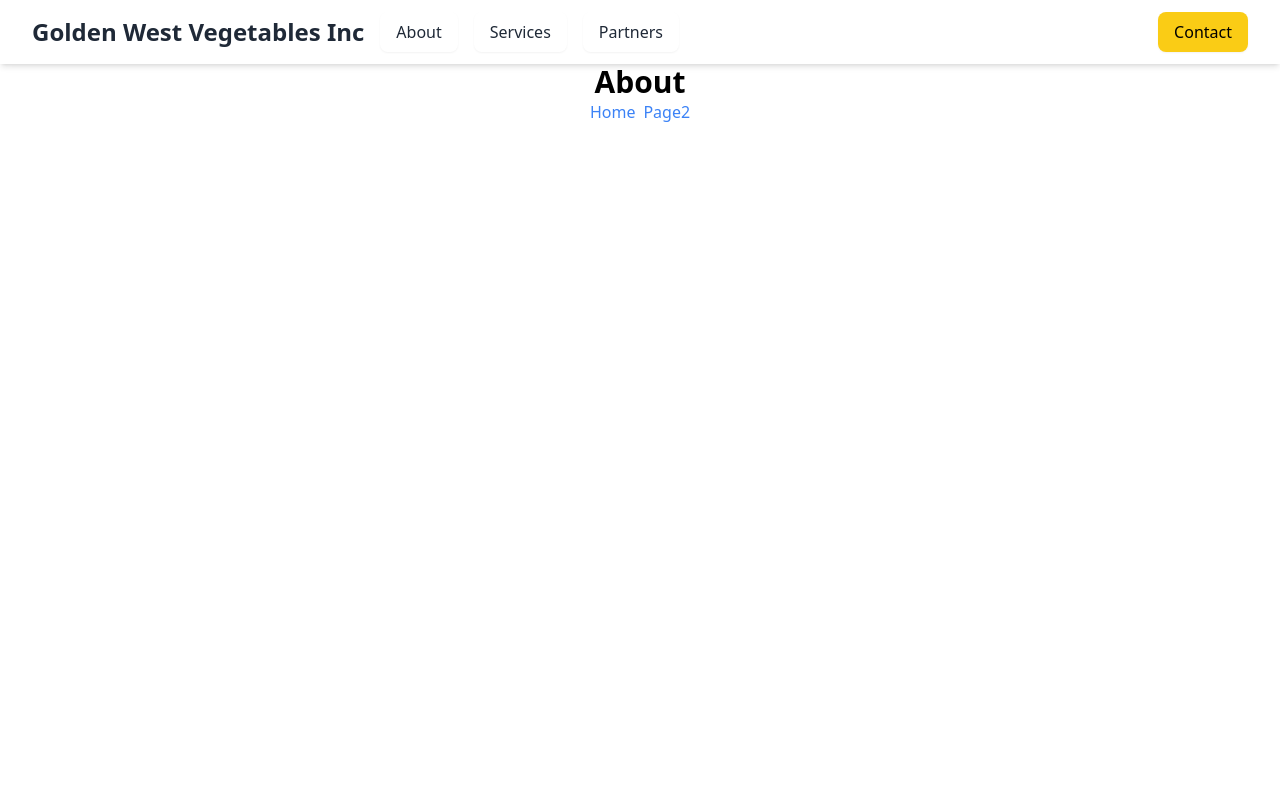
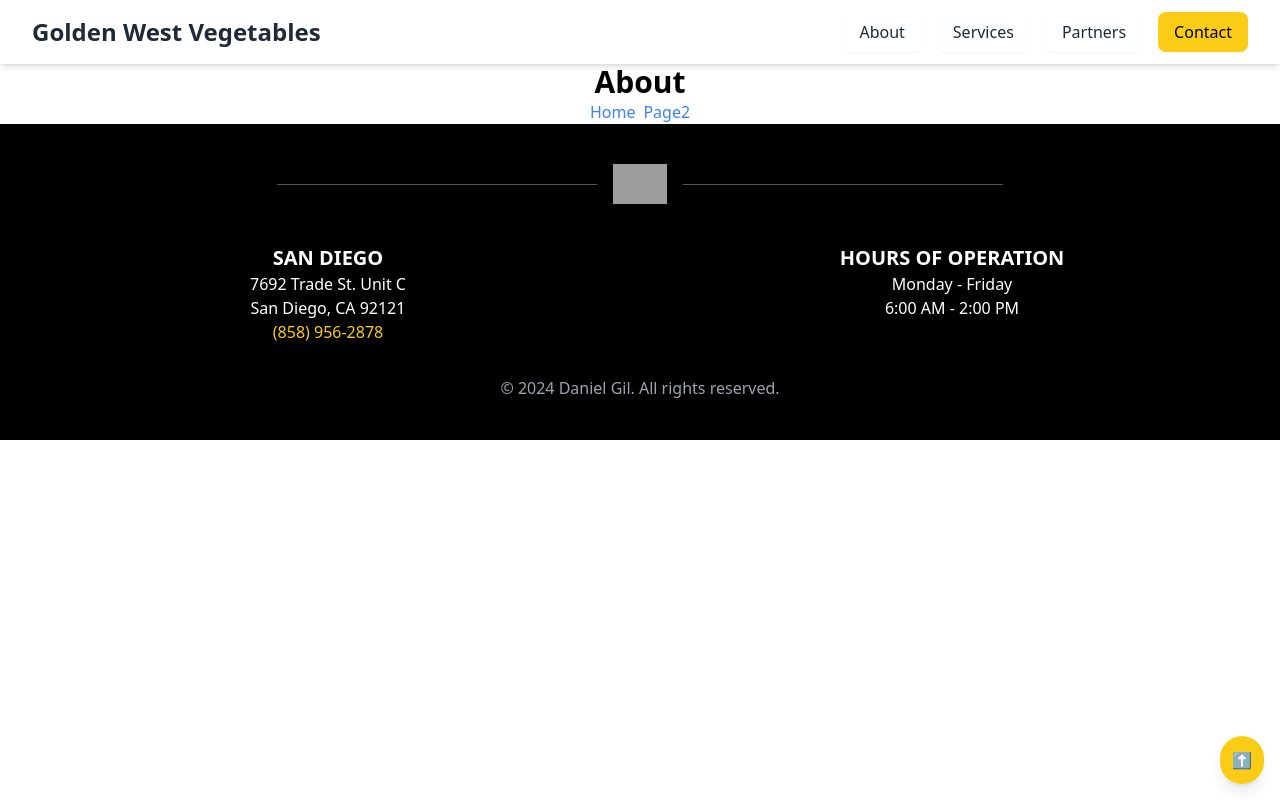
Before and after one commit to elpatoH/GoldenWestVeg, a React (Create React App) app: page /About in a window 1280 px wide. Built offline with nearby package versions, Linux system fonts and the light colour scheme; grey boxes are pictures that could not be loaded.

Commit message:
folders for components and pages. added footer

```diff
--- a/src/App.js
+++ b/src/App.js
@@ -1,7 +1,8 @@
 import { Routes, Route } from "react-router-dom";
 import Nav from "./components/Navbar/Nav";
-import Home from "./components/HomePage/Home"
-import About from "./components/AboutPage/About"
+import Home from "./pages/HomePage/Home"
+import About from "./pages/AboutPage/About"
+import Footer from "./components/Footer/Footer"
 import ErrorComponent from "./constants/ErrorComponent"
 
 export default function App() {
@@ -16,6 +17,7 @@ export default function App() {
         {/* <Route path="/services" element={<Services />} />
         <Route path="/contact" element={<Contact />} /> */}
       </Routes>
+      <Footer/>
     </div>
   );
 }
--- /dev/null
+++ b/src/components/Footer/Footer.jsx
@@ -0,0 +1,53 @@
+import React from "react";
+import { Link } from "react-router-dom";
+
+export default function Footer() {
+  return (
+    <footer className="bg-black text-white py-10">
+      {/* Logo with Shorter Horizontal Lines */}
+      <div className="flex items-center justify-center mb-10">
+        <div className="w-1/4 h-px bg-gray-600"></div>
+        <img
+          src="/path/to/logo.png"
+          alt="Logo"
+          className="mx-4 h-10" /* Replace with your logo path */
+        />
+        <div className="w-1/4 h-px bg-gray-600"></div>
+      </div>
+
+      {/* Footer Content */}
+      <div className="max-w-7xl mx-auto px-4 sm:px-6 lg:px-8">
+        <div className="grid grid-cols-1 md:grid-cols-2 gap-8">
+
+          {/* San Diego Location */}
+          <div className="text-center">
+            <h3 className="text-xl font-semibold">SAN DIEGO</h3>
+            <p>7692 Trade St. Unit C<br />San Diego, CA 92121</p>
+            <p className="text-yellow-400">(858) 956-2878</p>
+          </div>
+
+          {/* Hours of Operation */}
+          <div className="text-center">
+            <h3 className="text-xl font-semibold">HOURS OF OPERATION</h3>
+            <p>Monday - Friday<br />6:00 AM - 2:00 PM</p>
+          </div>
+        </div>
+      </div>
+
+      {/* Scroll to top button */}
+      <div className="fixed bottom-4 right-4">
+        <button
+          onClick={() => window.scrollTo({ top: 0, behavior: "smooth" })}
+          className="bg-yellow-400 p-3 rounded-full shadow-lg hover:bg-gray-300 transition-colors"
+        >
+          ⬆️
+        </button>
+      </div>
+
+      {/* Trademark */}
+      <div className="text-center mt-8 text-gray-400">
+        &copy; 2024 Daniel Gil. All rights reserved. <br />
+      </div>
+    </footer>
+  );
+}
--- /dev/null
+++ b/src/components/Footer/footer.css
@@ -0,0 +1,20 @@
+/* Button Styling */
+.button-styling {
+    @apply inline-flex items-center justify-center rounded-lg py-2 px-4 text-gray-800 font-medium shadow-sm hover:bg-gray-100 transition-colors;
+  }
+
+.contact-button-styling {
+@apply inline-flex items-center justify-center rounded-lg py-2 px-4 text-black bg-yellow-400 font-medium shadow-sm hover:bg-gray-100 transition-colors;
+}
+
+.footer-text {
+@apply text-center text-white;
+}
+
+.footer-section {
+@apply bg-black text-white py-10;
+}
+
+.scroll-top-btn {
+@apply fixed bottom-4 right-4 bg-yellow-400 p-3 rounded-full shadow-lg hover:bg-gray-300 transition-colors;
+}
--- a/src/components/Navbar/Nav.jsx
+++ b/src/components/Navbar/Nav.jsx
@@ -1,8 +1,8 @@
 import React, { useState } from "react";
 import { Link } from "react-router-dom";
-import { Button } from '@headlessui/react'
+import { Button } from '@headlessui/react';
 
-import "./nav.css"
+import "./nav.css";
 
 export default function Navbar() {
   const [isOpen, setIsOpen] = useState(false);
@@ -12,13 +12,16 @@ export default function Navbar() {
       <nav className="bg-white shadow-md fixed top-0 inset-x-0 z-50">
         <div className="max-w-7xl mx-auto px-4 sm:px-6 lg:px-8">
           <div className="flex justify-between h-16 items-center">
-            {/* Logo and First 3 Buttons */}
+            {/* Logo */}
             <div className="flex items-center space-x-4">
               <Link to="/" className="text-2xl font-bold text-gray-800">
-                Golden West Vegetables Inc
+                Golden West Vegetables
               </Link>
+            </div>
 
-              {/* Buttons Right Next to Logo */}
+            {/* Wrapper for the Buttons to align them to the right */}
+            <div className="hidden sm:flex items-center space-x-4 ml-auto">
+              {/* Buttons next to Logo */}
               <Button
                 as={Link}
                 to="/about"
@@ -40,10 +43,8 @@ export default function Navbar() {
               >
                 Partners
               </Button>
-            </div>
 
-            {/* Contact Button - Separate */}
-            <div className="hidden sm:flex sm:space-x-8">
+              {/* Contact Button */}
               <Button
                 as={Link}
                 to="/contact"
@@ -54,7 +55,7 @@ export default function Navbar() {
             </div>
 
             {/* Hamburger for smaller screens */}
-            <div className="-mr-2 flex sm:hidden">
+            <div className="sm:hidden flex items-center">
               <button
                 onClick={() => setIsOpen(!isOpen)}
                 className="bg-gray-100 inline-flex items-center justify-center p-2 rounded-md text-gray-500 hover:bg-gray-200 focus:outline-none"
@@ -91,6 +92,9 @@ export default function Navbar() {
               <Link to="/services" className="block text-gray-500 hover:text-gray-700 px-3 py-2 text-base font-medium">
                 Services
               </Link>
+              <Link to="/partners" className="block text-gray-500 hover:text-gray-700 px-3 py-2 text-base font-medium">
+                Partners
+              </Link>
               <Link to="/contact" className="block text-gray-500 hover:text-gray-700 px-3 py-2 text-base font-medium">
                 Contact
               </Link>
--- a/src/output.css
+++ b/src/output.css
@@ -545,6 +545,10 @@ video {
   --tw-contain-style:  ;
 }
 
+.visible {
+  visibility: visible;
+}
+
 .fixed {
   position: fixed;
 }
@@ -558,6 +562,14 @@ video {
   top: 0px;
 }
 
+.bottom-4 {
+  bottom: 1rem;
+}
+
+.right-4 {
+  right: 1rem;
+}
+
 .z-50 {
   z-index: 50;
 }
@@ -567,12 +579,29 @@ video {
   margin-right: auto;
 }
 
+.mx-4 {
+  margin-left: 1rem;
+  margin-right: 1rem;
+}
+
 .-mr-2 {
   margin-right: -0.5rem;
 }
 
 .mt-4 {
   margin-top: 1rem;
+}
+
+.mb-10 {
+  margin-bottom: 2.5rem;
+}
+
+.mt-8 {
+  margin-top: 2rem;
+}
+
+.ml-auto {
+  margin-left: auto;
 }
 
 .block {
@@ -585,6 +614,10 @@ video {
 
 .inline-flex {
   display: inline-flex;
+}
+
+.grid {
+  display: grid;
 }
 
 .hidden {
@@ -603,8 +636,20 @@ video {
   height: 100vh;
 }
 
+.h-10 {
+  height: 2.5rem;
+}
+
+.h-px {
+  height: 1px;
+}
+
 .w-6 {
   width: 1.5rem;
+}
+
+.w-1\/4 {
+  width: 25%;
 }
 
 .max-w-2xl {
@@ -615,8 +660,16 @@ video {
   max-width: 80rem;
 }
 
-.flex-shrink-0 {
-  flex-shrink: 0;
+.flex-grow {
+  flex-grow: 1;
+}
+
+.flex-grow-0 {
+  flex-grow: 0;
+}
+
+.grid-cols-1 {
+  grid-template-columns: repeat(1, minmax(0, 1fr));
 }
 
 .flex-col {
@@ -639,16 +692,20 @@ video {
   gap: 0.5rem;
 }
 
-.space-y-1 > :not([hidden]) ~ :not([hidden]) {
-  --tw-space-y-reverse: 0;
-  margin-top: calc(0.25rem * calc(1 - var(--tw-space-y-reverse)));
-  margin-bottom: calc(0.25rem * var(--tw-space-y-reverse));
+.gap-8 {
+  gap: 2rem;
 }
 
 .space-x-4 > :not([hidden]) ~ :not([hidden]) {
   --tw-space-x-reverse: 0;
   margin-right: calc(1rem * var(--tw-space-x-reverse));
   margin-left: calc(1rem * calc(1 - var(--tw-space-x-reverse)));
+}
+
+.space-y-1 > :not([hidden]) ~ :not([hidden]) {
+  --tw-space-y-reverse: 0;
+  margin-top: calc(0.25rem * calc(1 - var(--tw-space-y-reverse)));
+  margin-bottom: calc(0.25rem * var(--tw-space-y-reverse));
 }
 
 .rounded-lg {
@@ -659,17 +716,8 @@ video {
   border-radius: 0.375rem;
 }
 
-.rounded {
-  border-radius: 0.25rem;
-}
-
-.border {
-  border-width: 1px;
-}
-
-.border-gray-300 {
-  --tw-border-opacity: 1;
-  border-color: rgb(209 213 219 / var(--tw-border-opacity));
+.rounded-full {
+  border-radius: 9999px;
 }
 
 .bg-black {
@@ -687,34 +735,14 @@ video {
   background-color: rgb(255 255 255 / var(--tw-bg-opacity));
 }
 
-.bg-sky-600 {
+.bg-yellow-400 {
   --tw-bg-opacity: 1;
-  background-color: rgb(2 132 199 / var(--tw-bg-opacity));
+  background-color: rgb(250 204 21 / var(--tw-bg-opacity));
 }
 
-.bg-gray-700 {
+.bg-gray-600 {
   --tw-bg-opacity: 1;
-  background-color: rgb(55 65 81 / var(--tw-bg-opacity));
-}
-
-.bg-opacity-50 {
-  --tw-bg-opacity: 0.5;
-}
-
-.bg-opacity-100 {
-  --tw-bg-opacity: 1;
-}
-
-.bg-opacity-90 {
-  --tw-bg-opacity: 0.9;
-}
-
-.bg-opacity-80 {
-  --tw-bg-opacity: 0.8;
-}
-
-.bg-opacity-70 {
-  --tw-bg-opacity: 0.7;
+  background-color: rgb(75 85 99 / var(--tw-bg-opacity));
 }
 
 .bg-opacity-60 {
@@ -737,6 +765,10 @@ video {
   padding: 1.5rem;
 }
 
+.p-3 {
+  padding: 0.75rem;
+}
+
 .px-3 {
   padding-left: 0.75rem;
   padding-right: 0.75rem;
@@ -752,9 +784,9 @@ video {
   padding-bottom: 0.5rem;
 }
 
-.py-1\.5 {
-  padding-top: 0.375rem;
-  padding-bottom: 0.375rem;
+.py-10 {
+  padding-top: 2.5rem;
+  padding-bottom: 2.5rem;
 }
 
 .pb-4 {
@@ -771,22 +803,6 @@ video {
 
 .text-center {
   text-align: center;
-}
-
-.font-roboto {
-  font-family: Roboto, sans-serif;
-}
-
-.font-nanum {
-  font-family: Nanum Gothic, sans-serif;
-}
-
-.font-sans {
-  font-family: ui-sans-serif, system-ui, sans-serif, "Apple Color Emoji", "Segoe UI Emoji", "Segoe UI Symbol", "Noto Color Emoji";
-}
-
-.font-serif {
-  font-family: ui-serif, Georgia, Cambria, "Times New Roman", Times, serif;
 }
 
 .text-2xl {
@@ -814,9 +830,14 @@ video {
   line-height: 1.25rem;
 }
 
-.text-sm\/6 {
-  font-size: 0.875rem;
-  line-height: 1.5rem;
+.text-xl {
+  font-size: 1.25rem;
+  line-height: 1.75rem;
+}
+
+.text-xs {
+  font-size: 0.75rem;
+  line-height: 1rem;
 }
 
 .font-bold {
@@ -829,14 +850,6 @@ video {
 
 .font-thin {
   font-weight: 100;
-}
-
-.font-light {
-  font-weight: 300;
-}
-
-.font-extralight {
-  font-weight: 200;
 }
 
 .font-semibold {
@@ -876,27 +889,30 @@ video {
   color: rgb(234 179 8 / var(--tw-text-opacity));
 }
 
+.text-yellow-400 {
+  --tw-text-opacity: 1;
+  color: rgb(250 204 21 / var(--tw-text-opacity));
+}
+
+.text-gray-400 {
+  --tw-text-opacity: 1;
+  color: rgb(156 163 175 / var(--tw-text-opacity));
+}
+
+.opacity-50 {
+  opacity: 0.5;
+}
+
 .shadow-md {
   --tw-shadow: 0 4px 6px -1px rgb(0 0 0 / 0.1), 0 2px 4px -2px rgb(0 0 0 / 0.1);
   --tw-shadow-colored: 0 4px 6px -1px var(--tw-shadow-color), 0 2px 4px -2px var(--tw-shadow-color);
   box-shadow: var(--tw-ring-offset-shadow, 0 0 #0000), var(--tw-ring-shadow, 0 0 #0000), var(--tw-shadow);
 }
 
-.shadow-inner {
-  --tw-shadow: inset 0 2px 4px 0 rgb(0 0 0 / 0.05);
-  --tw-shadow-colored: inset 0 2px 4px 0 var(--tw-shadow-color);
+.shadow-lg {
+  --tw-shadow: 0 10px 15px -3px rgb(0 0 0 / 0.1), 0 4px 6px -4px rgb(0 0 0 / 0.1);
+  --tw-shadow-colored: 0 10px 15px -3px var(--tw-shadow-color), 0 4px 6px -4px var(--tw-shadow-color);
   box-shadow: var(--tw-ring-offset-shadow, 0 0 #0000), var(--tw-ring-shadow, 0 0 #0000), var(--tw-shadow);
-}
-
-.shadow-sm {
-  --tw-shadow: 0 1px 2px 0 rgb(0 0 0 / 0.05);
-  --tw-shadow-colored: 0 1px 2px 0 var(--tw-shadow-color);
-  box-shadow: var(--tw-ring-offset-shadow, 0 0 #0000), var(--tw-ring-shadow, 0 0 #0000), var(--tw-shadow);
-}
-
-.shadow-white\/10 {
-  --tw-shadow-color: rgb(255 255 255 / 0.1);
-  --tw-shadow: var(--tw-shadow-colored);
 }
 
 .transition-colors {
@@ -910,14 +926,9 @@ video {
   background-color: rgb(229 231 235 / var(--tw-bg-opacity));
 }
 
-.hover\:bg-gray-600:hover {
+.hover\:bg-gray-300:hover {
   --tw-bg-opacity: 1;
-  background-color: rgb(75 85 99 / var(--tw-bg-opacity));
-}
-
-.hover\:bg-gray-100:hover {
-  --tw-bg-opacity: 1;
-  background-color: rgb(243 244 246 / var(--tw-bg-opacity));
+  background-color: rgb(209 213 219 / var(--tw-bg-opacity));
 }
 
 .hover\:text-blue-700:hover {
@@ -935,50 +946,7 @@ video {
   outline-offset: 2px;
 }
 
-.focus\:ring-1:focus {
-  --tw-ring-offset-shadow: var(--tw-ring-inset) 0 0 0 var(--tw-ring-offset-width) var(--tw-ring-offset-color);
-  --tw-ring-shadow: var(--tw-ring-inset) 0 0 0 calc(1px + var(--tw-ring-offset-width)) var(--tw-ring-color);
-  box-shadow: var(--tw-ring-offset-shadow), var(--tw-ring-shadow), var(--tw-shadow, 0 0 #0000);
-}
-
-.focus\:ring-white:focus {
-  --tw-ring-opacity: 1;
-  --tw-ring-color: rgb(255 255 255 / var(--tw-ring-opacity));
-}
-
-.data-\[active\]\:bg-sky-700[data-active] {
-  --tw-bg-opacity: 1;
-  background-color: rgb(3 105 161 / var(--tw-bg-opacity));
-}
-
-.data-\[hover\]\:bg-sky-500[data-hover] {
-  --tw-bg-opacity: 1;
-  background-color: rgb(14 165 233 / var(--tw-bg-opacity));
-}
-
-.data-\[hover\]\:bg-gray-600[data-hover] {
-  --tw-bg-opacity: 1;
-  background-color: rgb(75 85 99 / var(--tw-bg-opacity));
-}
-
-.data-\[open\]\:bg-gray-700[data-open] {
-  --tw-bg-opacity: 1;
-  background-color: rgb(55 65 81 / var(--tw-bg-opacity));
-}
-
-.data-\[focus\]\:outline-1[data-focus] {
-  outline-width: 1px;
-}
-
-.data-\[focus\]\:outline-white[data-focus] {
-  outline-color: #fff;
-}
-
 @media (min-width: 640px) {
-  .sm\:ml-6 {
-    margin-left: 1.5rem;
-  }
-
   .sm\:flex {
     display: flex;
   }
@@ -999,6 +967,16 @@ video {
   }
 }
 
+@media (min-width: 768px) {
+  .md\:grid-cols-3 {
+    grid-template-columns: repeat(3, minmax(0, 1fr));
+  }
+
+  .md\:grid-cols-2 {
+    grid-template-columns: repeat(2, minmax(0, 1fr));
+  }
+}
+
 @media (min-width: 1024px) {
   .lg\:px-8 {
     padding-left: 2rem;
```
Also changed, not shown: src/pages/AboutPage/About.jsx (renamed from src/components/AboutPage/About.jsx), src/pages/HomePage/Home.jsx (renamed from src/components/HomePage/Home.jsx).
